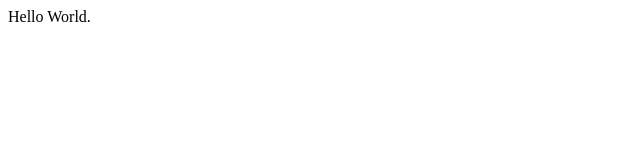
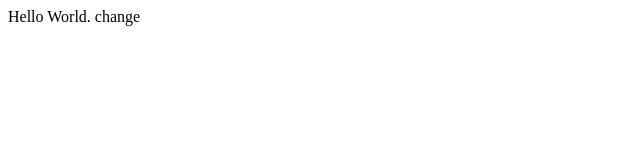
Before and after one commit to GuySSD/WebApplication1, a plain HTML site: page WebApplication1/index.html in a window 1280 px wide. Shown: the full height of the page, 0-640 px from the left. Drawn offline with Linux system fonts and the light colour scheme.

Commit message:
I added a change

```diff
--- a/WebApplication1/index.html
+++ b/WebApplication1/index.html
@@ -7,5 +7,6 @@
 <body>
 
     Hello World.
+    change
 </body>
 </html>
```
